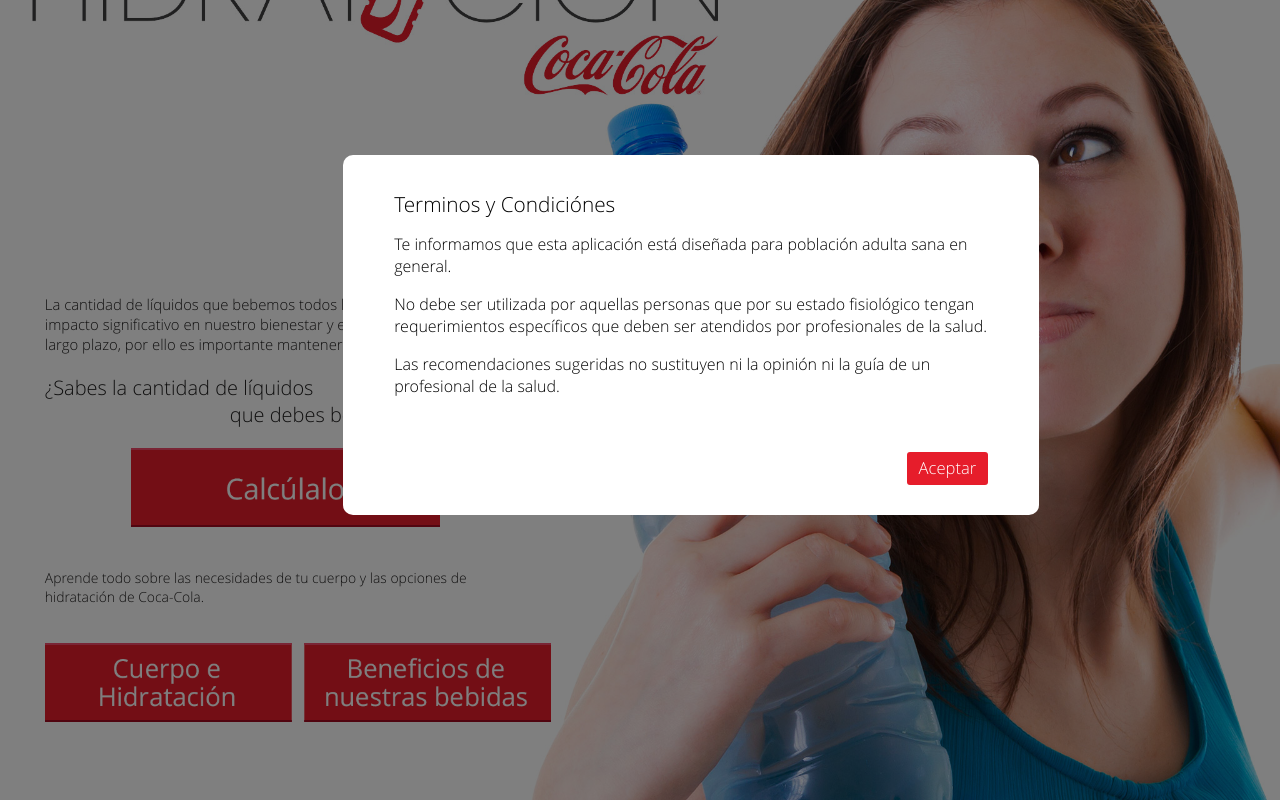
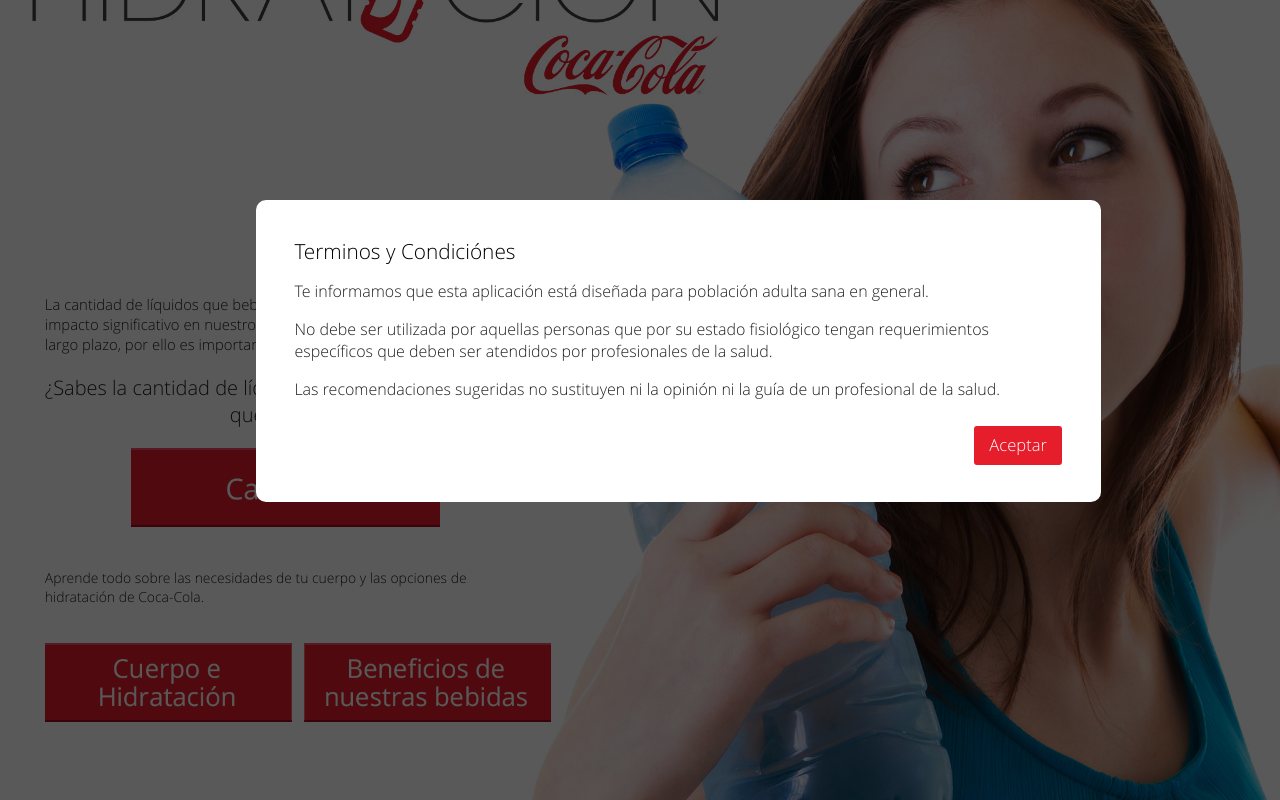
Before and after one commit to alfre04/hidratacion-ios, a plain HTML site: page index.html in a window 1280 px wide. Drawn offline with Linux system fonts and the light colour scheme.

Commit message:
Index
HTML
CSS
IMG

```diff
--- a/index.html
+++ b/index.html
@@ -46,7 +46,19 @@
 	</script>
     </head>
     <body>
-	<div id="sb-container" style="display: none; height: 677px; width: 1149px; visibility: hidden;"><div id="sb-overlay" style="background-color: rgb(0, 0, 0); opacity: 0;"></div><div id="sb-wrapper" style="top: 131px; left: 327px; width: 494px; visibility: hidden;"><div id="sb-title"><div id="sb-title-inner" style="margin-top: 0px;">Oferta</div></div><div id="sb-wrapper-inner" style="height: 367px;"><div id="sb-body"><div id="sb-body-inner"></div><div id="sb-loading" style="display: none;"><div id="sb-loading-inner"><span>cargando</span></div></div></div></div><div id="sb-info"><div id="sb-info-inner" style="margin-top: 0px;"><div id="sb-counter"></div><div id="sb-nav"><a id="sb-nav-close" title="Cerrar" onclick="Shadowbox.close()">Aceptar</a></div></div></div></div></div>
+	<div id="sb-container" style="display: none; height: 677px; width: 1149px; visibility: hidden;">
+	    <div id="sb-wrapper" style="top: 131px; left: 327px; width: 494px; visibility: hidden;">
+		<div id="sb-wrapper-inner">
+		    <div style="background: none repeat scroll 0px 0px rgb(255, 255, 255); border-radius: 10px; height: 25%; left: 20%; padding: 3% 3% 5%; position: absolute; top: 25%; width: 60%;">
+			<div id="sb-title-inner" style="margin-top: 0px;"></div>
+			<div id="sb-body"><div id="sb-body-inner"></div><div id="sb-loading" style="display: none;"><div id="sb-loading-inner"><span>cargando</span></div></div></div>
+			<div id="sb-info">
+			    <div id="sb-info-inner" style="margin-top: 0px;"><div id="sb-nav"><a id="sb-nav-close" title="Aceptar" onclick="Shadowbox.close()">Aceptar</a></div></div>
+			</div>
+		    </div>
+		</div>
+	    </div>
+	</div>
 	<div data-role="page">
 	    <div class="back">
 		<img src="img/home.jpg" class="adaptive-background" />
--- a/js/shadowbox/css/shadowbox.css
+++ b/js/shadowbox/css/shadowbox.css
@@ -1,8 +1,8 @@
 #sb-title-inner,#sb-info-inner,#sb-loading-inner,div.sb-message{color: #000000;font-size: 1.3em !important;}
 #sb-container{position:fixed;margin:0;padding:0;top:0;left:0;z-index:999;text-align:left;visibility:hidden;display:none;}
-#sb-overlay{position:relative;height:100%;width:100%;}
-#sb-wrapper{background: none repeat scroll 0 0 #FFFFFF;border-radius: 10px;color: #000000;padding: 0 4%;position: absolute;visibility: hidden;width: 100px;}
-#sb-wrapper-inner{border: medium none;height: 235px !important;overflow: hidden;position: relative;}
+#sb-overlay{position:relative;height:100%;width:100%;z-index: -900;}
+#sb-wrapper{background: url("../../../img/font-home.png") repeat scroll 0 0 rgba(0, 0, 0, 0);height: 100%;left: 0 !important;position: relative;top: 0 !important;width: 100% !important;}
+#sb-wrapper-inner{border: medium none;height: 100% !important;overflow: hidden;position: relative;}
 #sb-body{height: 100%;position: relative;}
 #sb-body-inner{position:absolute;height:100%;width:100%;}
 #sb-player.html{height:100%;overflow:auto;}
@@ -11,10 +11,9 @@
 #sb-loading-inner{position:absolute;font-size:14px;line-height:24px;height:24px;top:50%;margin-top:-12px;width:100%;text-align:center;}
 #sb-loading-inner span{background:url(loading.gif) no-repeat;padding-left:34px;display:inline-block;}
 #sb-body,#sb-loading{background-color: rgba(0, 0, 0, 0);}
-#sb-title,#sb-info{position:relative;margin:0;padding:0;overflow:hidden;}
-#sb-title,#sb-title-inner{height: auto;line-height: 26px;padding: 3% 0 0;}
+#sb-title,#sb-info{margin: -5% 0 0;overflow: hidden;padding: 0;position: relative;}
+#sb-title,#sb-title-inner{height: auto;line-height: 26px;}
 #sb-title-inner{font-size:16px;}
-#sb-info,#sb-info-inner{height: auto;line-height: 20px;margin-bottom: 5%;}
 #sb-info-inner{font-size:12px;}
 #sb-nav{background: none repeat scroll 0 0 #E61D2B;border-radius: 3px;float: right;height: 16px;padding: 1% 2% 2%;width: auto;}
 #sb-nav a{background-repeat: no-repeat;color: #FFFFFF;cursor: pointer;display: block;font-size: 0.8em;}
```
Also changed, not shown: img/font-home.png (added).
